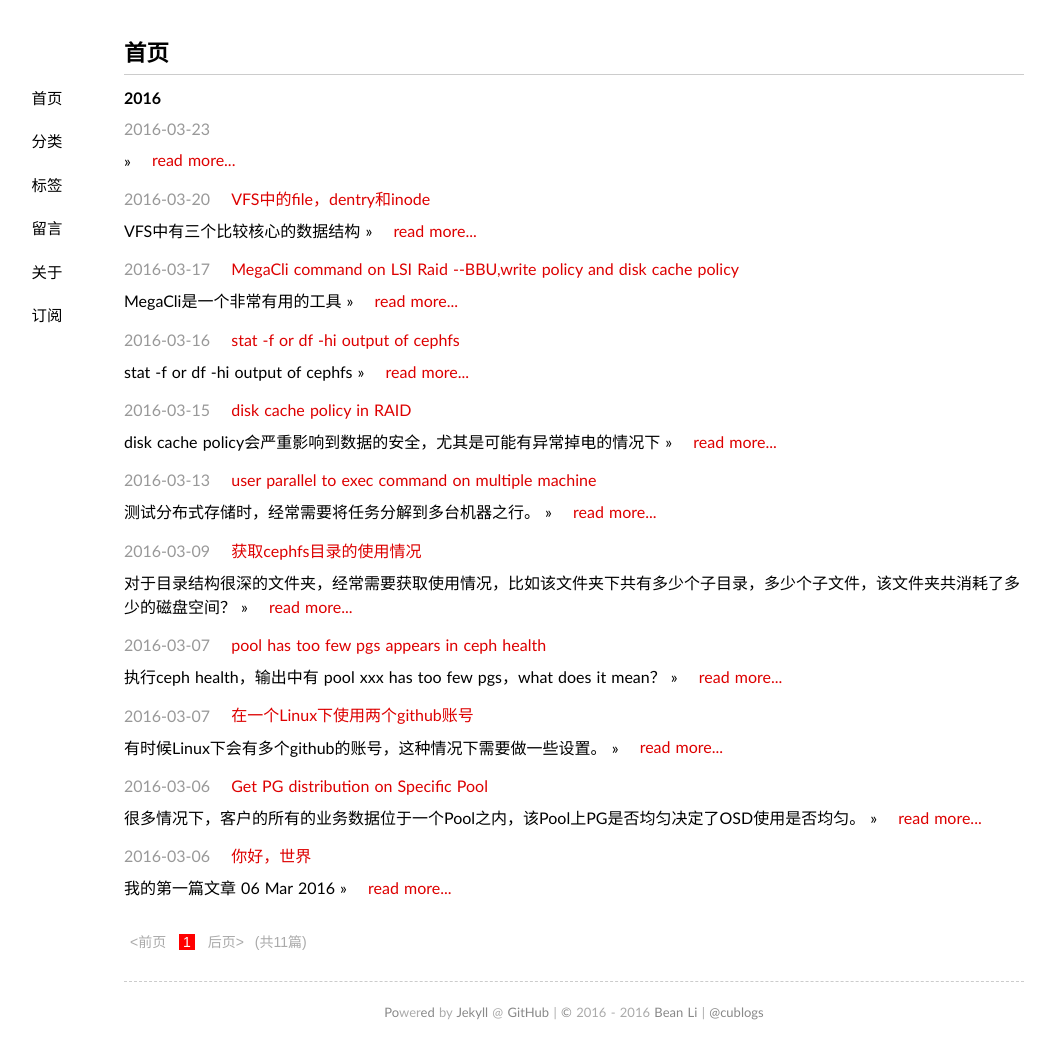
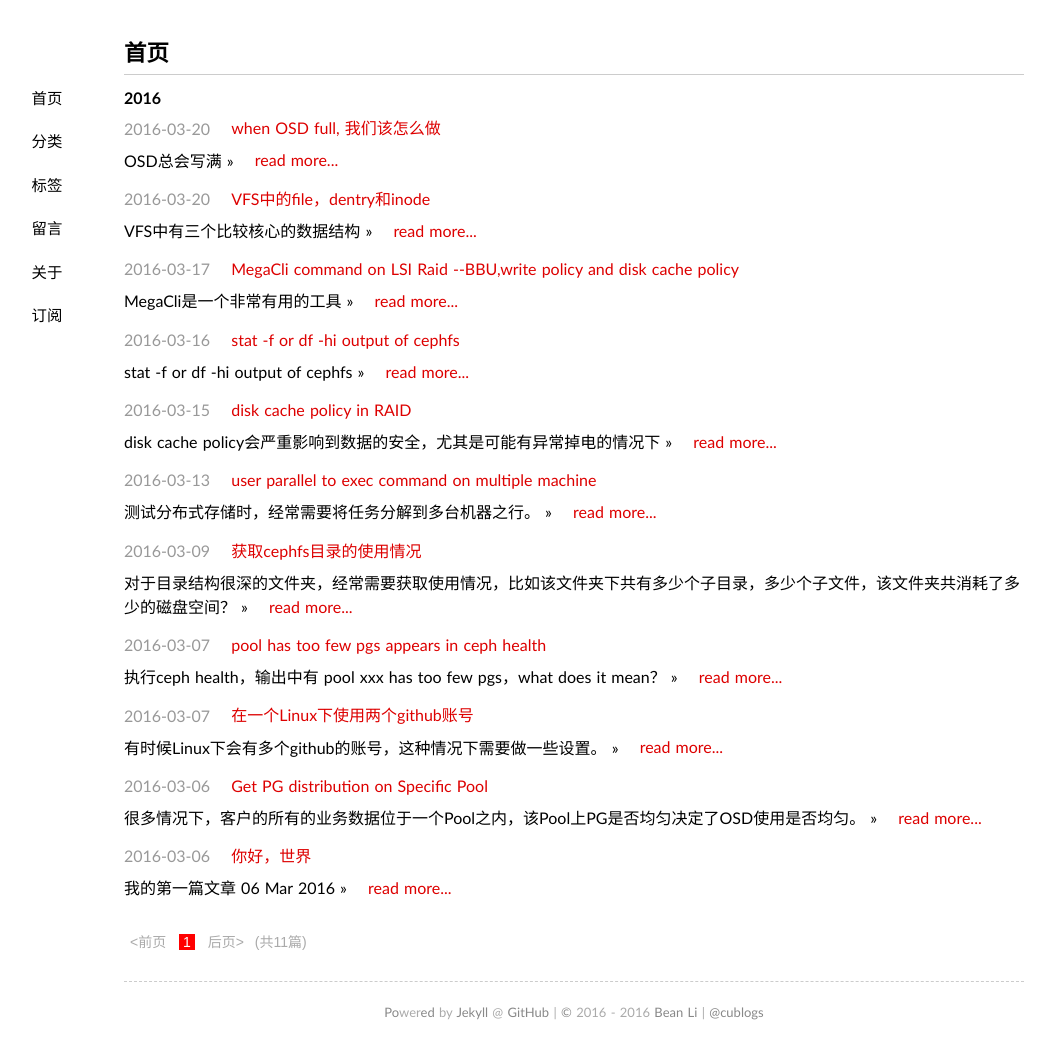
Before and after one commit to Bean-Li/Bean-Li.github.io, a Jekyll site: the page built from index.html, in a window 1280 px wide. Shown: the whole page, without its empty margins (66-1121 px from the left). Built offline with Jekyll 4.4.1, drawn with Linux system fonts in a browser that asks for light colours; some web fonts are replaced; the list of posts is cut into pages by our own code.

Commit message:
FIX format problem

```diff
--- a/_posts/2016-03-23-OSD-FULL.md
+++ b/_posts/2016-03-23-OSD-FULL.md
@@ -1,6 +1,6 @@
 ---
 layout: post
-title:when OSD near full or full
+title: when OSD full, 我们该怎么做
 date: 2016-03-20 14:38:40
 categories: ceph
 tag: ceph
```
